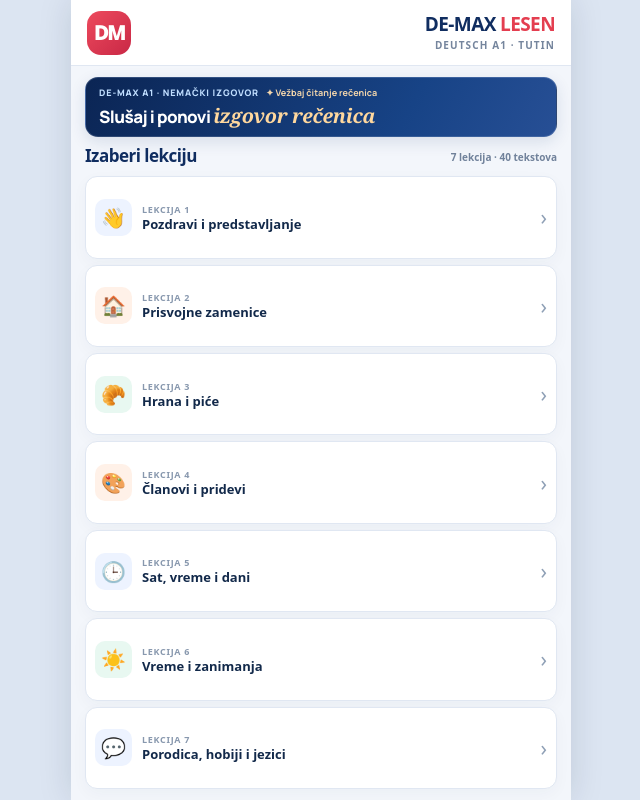
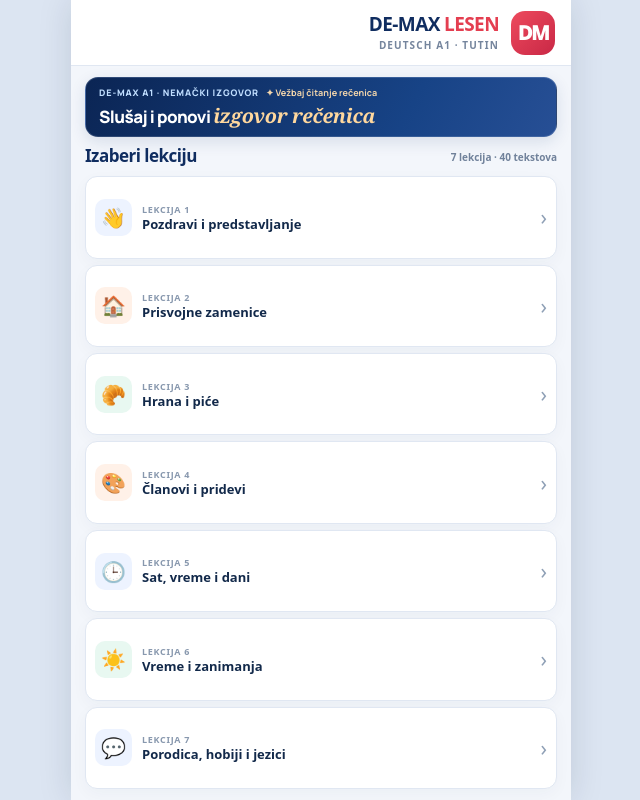
Before and after one commit to nemackidemax13-oss/A1-nivo, a website: page DE-MAX_A1_LESEN_JEDNOSTAVNO.html in a window 1280 px wide. Shown: the whole page, without its empty margins (319-959 px from the left). Drawn offline with Linux system fonts and the light colour scheme; a web font is replaced by a local one.

Commit message:
Move DM logo to the far right of DE-MAX Lesen top header

```diff
--- a/DE-MAX_A1_LESEN_JEDNOSTAVNO.html
+++ b/DE-MAX_A1_LESEN_JEDNOSTAVNO.html
@@ -19,7 +19,7 @@
 button:disabled{opacity:.32;cursor:default}
 #app{height:100%;height:100dvh;max-width:500px;margin:auto;background:var(--bg);display:flex;flex-direction:column;overflow:hidden;box-shadow:0 0 32px rgba(14,30,56,.13)}
 .top{height:66px;flex:none;display:flex;align-items:center;justify-content:space-between;padding:9px 16px;background:#fff;border-bottom:1px solid var(--line)}
-.mark{width:44px;height:44px;border-radius:14px;background:linear-gradient(135deg,#ed4a5d,#c92846);color:white;font-size:20px;letter-spacing:-1.5px;display:grid;place-items:center;font-weight:950}
+.mark{margin-left:12px;flex:none;width:44px;height:44px;border-radius:14px;background:linear-gradient(135deg,#ed4a5d,#c92846);color:white;font-size:20px;letter-spacing:-1.5px;display:grid;place-items:center;font-weight:950}
 .brand{text-align:right;margin-left:auto}
 .brand strong{font-size:19px;letter-spacing:-.6px;color:var(--navy);display:block;line-height:1.16}
 .brand strong span{color:var(--red)}
@@ -265,7 +265,7 @@
 </style>
 </head>
 <body>
-<div id="app"><div class="top"><div class="mark">DM</div><div class="brand"><strong>DE-MAX <span>LESEN</span></strong><small>DEUTSCH A1 · TUTIN</small></div></div></div>
+<div id="app"><div class="top"><div class="brand"><strong>DE-MAX <span>LESEN</span></strong><small>DEUTSCH A1 · TUTIN</small></div><div class="mark">DM</div></div></div>
 <div id="toast" role="status" aria-live="polite" style="position:fixed;bottom:13px;left:50%;transform:translateX(-50%);z-index:60;max-width:90%;background:#163668;color:#fff;border-radius:12px;font-size:12px;font-weight:800;padding:11px 15px;display:none"></div>
 <script src="./DE-MAX_A1_LESEN_DATA.js"></script>
 <script>
@@ -288,7 +288,7 @@
 function id(l,t){return l+'-'+t}
 function readCount(){return Object.keys(progress.done).filter(k=>progress.done[k]).length}
 function percent(n,d){return d?Math.round(100*n/d):0}
-function top(){return '<header class="top">'+((page==='home'||page==='texts')?'<div class="mark">DM</div>':'<button class="back" data-a="back">← Nazad</button>')+'<div class="brand"><strong>DE-MAX <span>LESEN</span></strong><small>DEUTSCH A1 · TUTIN</small></div></header>'}
+function top(){return '<header class="top">'+((page==='home'||page==='texts')?'<div class="brand"><strong>DE-MAX <span>LESEN</span></strong><small>DEUTSCH A1 · TUTIN</small></div><div class="mark">DM</div>':'<button class="back" data-a="back">← Nazad</button><div class="brand"><strong>DE-MAX <span>LESEN</span></strong><small>DEUTSCH A1 · TUTIN</small></div>')+'</header>'}
 function pager(p,pages,kind){return '<div class="pager"><button data-a="previous" data-kind="'+kind+'" '+(p===0?'disabled':'')+'>← Prethodno</button><span>'+(p+1)+' / '+pages+'</span><button data-a="following" data-kind="'+kind+'" '+(p>=pages-1?'disabled':'')+'>Sledeće →</button></div>'}
 function listLesson(l,i){
 const count=l.texts.filter((t,ti)=>progress.done[id(i,ti)]).length;
```
